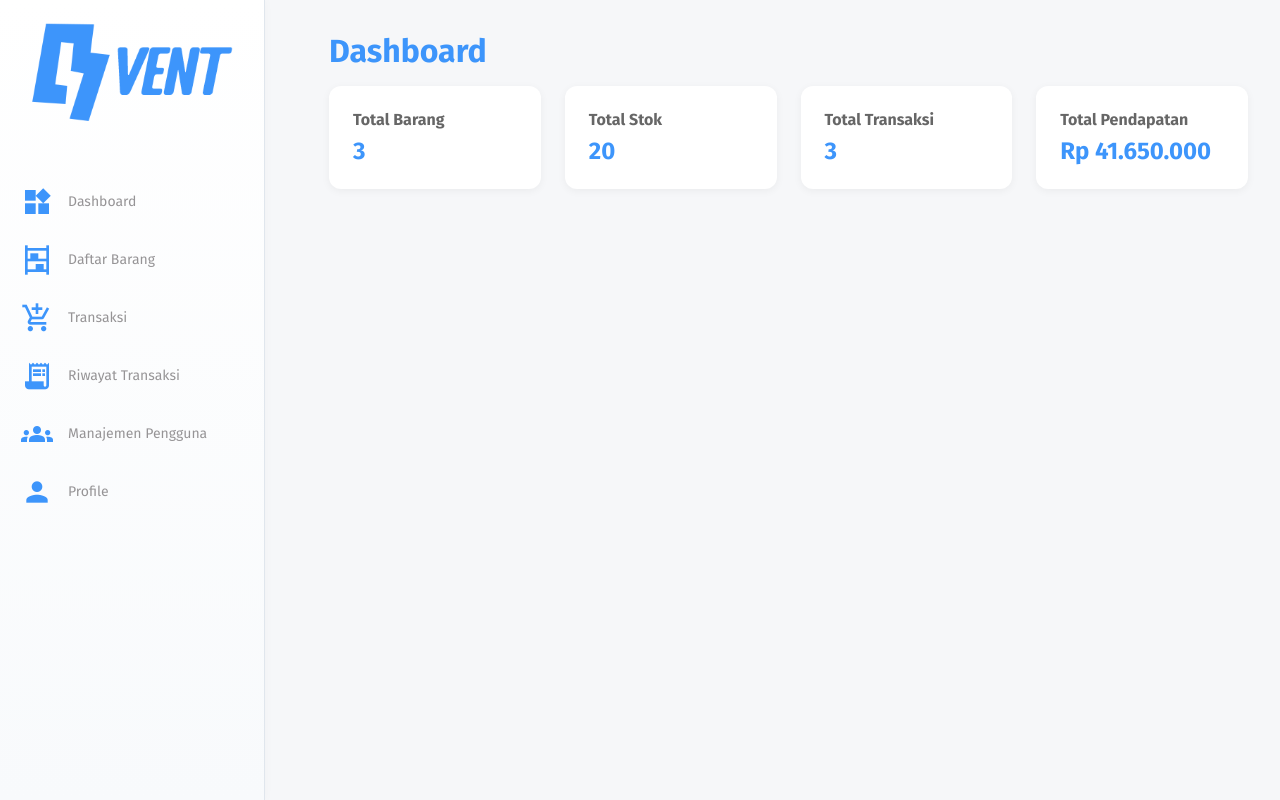
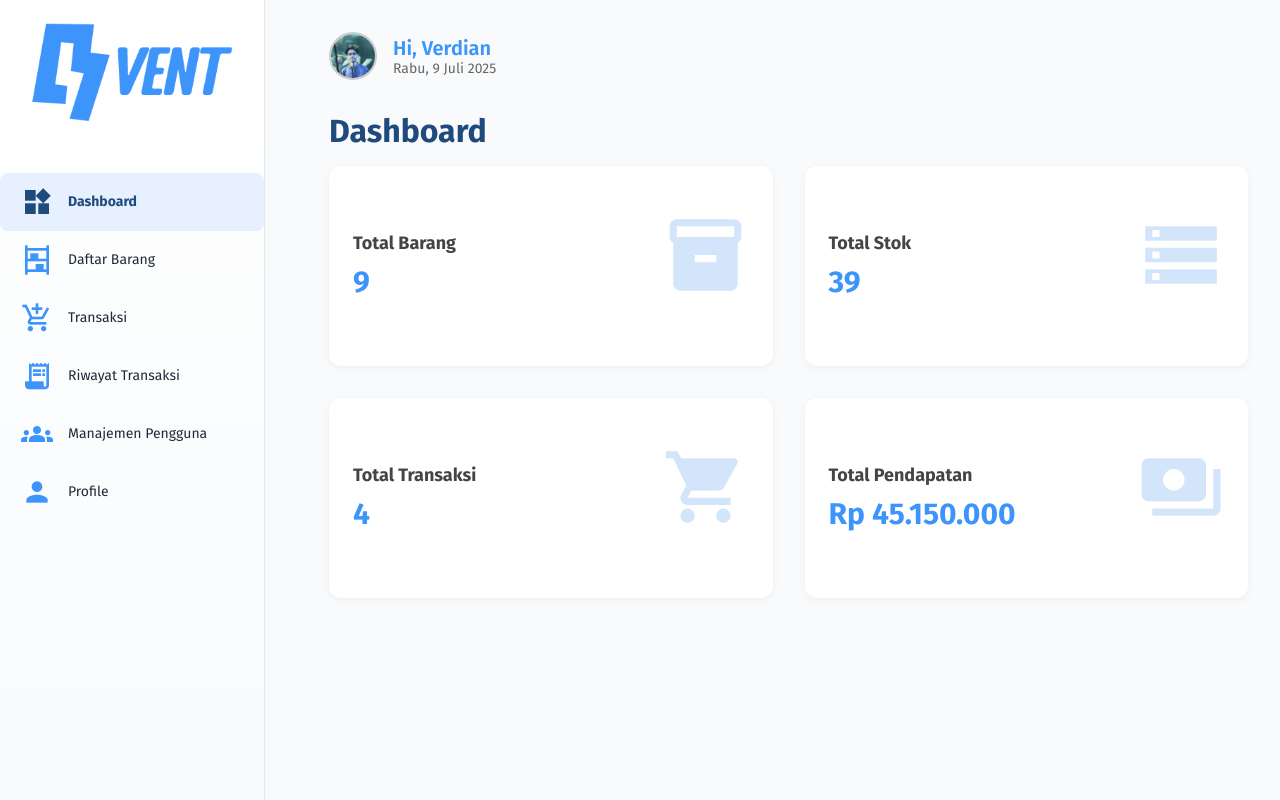
Before and after one commit to rVenee/PBK-TugasP11-Vue-Router-Verdian-Ramadhan-233510315, a Vue app: page / in a window 1280 px wide. Built offline with nearby package versions, Linux system fonts and the light colour scheme; data requests are answered from the project's data file.

Commit message:
final style css

```diff
--- a/db.json
+++ b/db.json
@@ -23,6 +23,54 @@
       "kategori": "Elektronik",
       "stok": 10,
       "harga": 250000
+    },
+    {
+      "id": "3",
+      "kode": "BRG004",
+      "nama": "Kursi Gaming Rexus RGC 103",
+      "kategori": "Furniture",
+      "stok": 3,
+      "harga": 1500000
+    },
+    {
+      "id": "4",
+      "kode": "BRG005",
+      "nama": "Monitor LG UltraGear 24MP59G-P",
+      "kategori": "Elektronik",
+      "stok": 2,
+      "harga": 2000000
+    },
+    {
+      "id": "5",
+      "kode": "BRG006",
+      "nama": "Keyboard Mechanical Corsair K70",
+      "kategori": "Elektronik",
+      "stok": 4,
+      "harga": 1200000
+    },
+    {
+      "id": "6",
+      "kode": "BRG007",
+      "nama": "Printer Canon PIXMA G2010",
+      "kategori": "Elektronik",
+      "stok": 2,
+      "harga": 1800000
+    },
+    {
+      "id": "7",
+      "kode": "BRG008",
+      "nama": "Speaker Bluetooth JBL Flip 5",
+      "kategori": "Elektronik",
+      "stok": 6,
+      "harga": 800000
+    },
+    {
+      "id": "8",
+      "kode": "BRG009",
+      "nama": "Headphone Sony WH-1000XM4",
+      "kategori": "Elektronik",
+      "stok": 2,
+      "harga": 3500000
     }
   ],
   "penjualan": [
@@ -43,6 +91,12 @@
       "barangId": "1",
       "jumlah": 5,
       "tanggal": "2025-07-10"
+    },
+    {
+      "id": "e2f5",
+      "barangId": "8",
+      "jumlah": 1,
+      "tanggal": "2025-07-11"
     }
   ]
 }
--- a/src/components/Sidebar.vue
+++ b/src/components/Sidebar.vue
@@ -9,32 +9,32 @@ import { RouterLink } from 'vue-router';
         </div>
 
         <div class="menu">
-            <RouterLink class="button" to="/">
+            <RouterLink class="button" to="/" exact-active-class="active">
                 <span class="material-icons">widgets</span>
                 <span class="text">Dashboard</span>
             </RouterLink>
 
-            <RouterLink class="button" to="/daftarbarang">
+            <RouterLink class="button" to="/daftarbarang" exact-active-class="active">
                 <span class="material-icons">shelves</span>
                 <span class="text">Daftar Barang</span>
             </RouterLink>
 
-            <RouterLink class="button" to="/transaksi">
+            <RouterLink class="button" to="/transaksi" exact-active-class="active">
                 <span class="material-icons">add_shopping_cart</span>
                 <span class="text">Transaksi</span>
             </RouterLink>
 
-            <RouterLink class="button" to="/riwayattransaksi">
+            <RouterLink class="button" to="/riwayattransaksi" exact-active-class="active">
                 <span class="material-icons">receipt_long</span>
                 <span class="text">Riwayat Transaksi</span>
             </RouterLink>
 
-            <RouterLink class="button" to="/manajemenpengguna">
+            <RouterLink class="button" to="/manajemenpengguna" exact-active-class="active">
                 <span class="material-icons">groups</span>
                 <span class="text">Manajemen Pengguna</span>
             </RouterLink>
 
-            <RouterLink class="button" to="/profile">
+            <RouterLink class="button" to="/profile" exact-active-class="active">
                 <span class="material-icons">person</span>
                 <span class="text">Profile</span>
             </RouterLink>
@@ -83,8 +83,22 @@ img {
     display: flex;
     align-items: center;
     text-decoration: none;
+    padding: 8px 16px;
+    transition: background-color 0.2s ease;
+}
 
-    padding: 8px 16px;
+.button.active {
+  background-color: #e6f0ff;
+  border-radius: 8px;
+  font-weight: bold;
+}
+
+.button.active .material-icons {
+  color: #1e4a7d;
+}
+
+.button.active .text {
+  color: #1e4a7d;
 }
 
 .material-icons {
@@ -95,7 +109,7 @@ img {
 }
 
 .text {
-    color: #969496;
+    color: #1f2937;
     font-size: 14px;
 }
 
@@ -104,7 +118,7 @@ img {
 }
 
 .text:hover {
-    color: #6d6d6d;
+    color: #3d95fb;
 }
 
 </style>
--- a/src/style.css
+++ b/src/style.css
@@ -2,14 +2,14 @@ body {
   margin: 0;
   padding: 0;
   font-family: "Fira Sans", sans-serif;
-  background-color: #f6f7f9;
+  background-color: #f7fafa;
   color: #333;
 }
 
 h1 {
   font-size: 32px;
   margin-bottom: 16px;
-  color: #3d95fb;
+  color: #1E4A7D;
 }
 
 input[type="text"] {
--- a/src/views/DaftarBarang.vue
+++ b/src/views/DaftarBarang.vue
@@ -2,7 +2,6 @@
 import { ref, computed, onMounted } from 'vue'
 import axios from 'axios'
 
-// Data
 const barang = ref([])
 const searchQuery = ref('')
 
@@ -17,7 +16,6 @@ const form = ref({
 const isEdit = ref(false)
 const editId = ref(null)
 
-// Load data barang
 const fetchBarang = async () => {
   try {
     const res = await axios.get('http://localhost:3000/barang')
@@ -28,7 +26,6 @@ const fetchBarang = async () => {
 }
 onMounted(fetchBarang)
 
-// Tambah / Edit
 const handleSubmit = async () => {
   if (!form.value.kode || !form.value.nama || !form.value.kategori) return
 
@@ -45,20 +42,17 @@ const handleSubmit = async () => {
   resetForm()
 }
 
-// Edit mode
 const edit = (item) => {
   isEdit.value = true
   editId.value = item.id
   form.value = { ...item }
 }
 
-// Hapus data
 const hapus = async (id) => {
   await axios.delete(`http://localhost:3000/barang/${id}`)
   await fetchBarang()
 }
 
-// Reset form
 const resetForm = () => {
   isEdit.value = false
   editId.value = null
@@ -71,7 +65,6 @@ const resetForm = () => {
   }
 }
 
-// Pencarian
 const filteredBarang = computed(() =>
   barang.value.filter(item =>
     item.nama.toLowerCase().includes(searchQuery.value.toLowerCase())
@@ -83,7 +76,6 @@ const filteredBarang = computed(() =>
   <main>
     <h1>Daftar Barang</h1>
 
-    <!-- Form Tambah/Edit -->
     <form @submit.prevent="handleSubmit" class="form-barang">
       <div class="form-row">
         <label for="kode">Kode Barang</label>
@@ -112,7 +104,6 @@ const filteredBarang = computed(() =>
       </div>
     </form>
 
-    <!-- Pencarian -->
     <input
       type="text"
       v-model="searchQuery"
@@ -120,7 +111,6 @@ const filteredBarang = computed(() =>
       class="search-input"
     />
 
-    <!-- Tabel Daftar Barang -->
     <table>
       <thead>
         <tr>
@@ -155,12 +145,6 @@ const filteredBarang = computed(() =>
 main {
   padding: 32px;
   padding-left: 64px;
-}
-
-h1 {
-  font-size: 28px;
-  margin-bottom: 24px;
-  color: #3d95fb;
 }
 
 .form-barang {
--- a/src/views/Dashboard.vue
+++ b/src/views/Dashboard.vue
@@ -9,6 +9,7 @@ const totalBarang = ref(0)
 const totalStok = ref(0)
 const totalTransaksi = ref(0)
 const totalPendapatan = ref(0)
+const currentDate = ref('')
 
 const fetchData = async () => {
   const resBarang = await axios.get('http://localhost:3000/barang')
@@ -21,12 +22,14 @@ const fetchData = async () => {
   totalStok.value = barang.value.reduce((sum, b) => sum + b.stok, 0)
   totalTransaksi.value = penjualan.value.length
 
-  // Hitung pendapatan dari penjualan x harga satuan
   totalPendapatan.value = penjualan.value.reduce((sum, t) => {
     const barangTerkait = barang.value.find(b => b.id === t.barangId)
     const harga = barangTerkait ? barangTerkait.harga : 0
     return sum + (t.jumlah * harga)
   }, 0)
+
+  const options = { weekday: 'long', year: 'numeric', month: 'long', day: 'numeric' }
+  currentDate.value = new Date().toLocaleDateString('id-ID', options)
 }
 
 onMounted(fetchData)
@@ -34,24 +37,63 @@ onMounted(fetchData)
 
 <template>
   <main class="dashboard">
+    <div class="header-bar">
+      <img src="../assets/profilep.jpg" alt="profile" class="profile" />
+      <div>
+        <h2>Hi, Verdian</h2>
+        <p>{{ currentDate }}</p>
+      </div>
+    </div>
+
     <h1>Dashboard</h1>
 
-    <div class="card-container">
+    <div class="card-grid">
       <div class="card">
-        <h2>Total Barang</h2>
-        <p>{{ totalBarang }}</p>
+        <div class="card-content">
+          <div>
+            <h3>Total Barang</h3>
+            <p>{{ totalBarang }}</p>
+          </div>
+          <div class="icon-box">
+            <span class="material-icons">inventory_2</span>
+          </div>
+        </div>
       </div>
+
       <div class="card">
-        <h2>Total Stok</h2>
-        <p>{{ totalStok }}</p>
+        <div class="card-content">
+          <div>
+            <h3>Total Stok</h3>
+            <p>{{ totalStok }}</p>
+          </div>
+          <div class="icon-box">
+            <span class="material-icons">storage</span>
+          </div>
+        </div>
       </div>
+
       <div class="card">
-        <h2>Total Transaksi</h2>
-        <p>{{ totalTransaksi }}</p>
+        <div class="card-content">
+          <div>
+            <h3>Total Transaksi</h3>
+            <p>{{ totalTransaksi }}</p>
+          </div>
+          <div class="icon-box">
+            <span class="material-icons">shopping_cart</span>
+          </div>
+        </div>
       </div>
+
       <div class="card">
-        <h2>Total Pendapatan</h2>
-        <p>Rp {{ totalPendapatan.toLocaleString('id-ID') }}</p>
+        <div class="card-content">
+          <div>
+            <h3>Total Pendapatan</h3>
+            <p>Rp {{ totalPendapatan.toLocaleString('id-ID') }}</p>
+          </div>
+          <div class="icon-box">
+            <span class="material-icons">payments</span>
+          </div>
+        </div>
       </div>
     </div>
   </main>
@@ -61,26 +103,84 @@ onMounted(fetchData)
 .dashboard {
   padding: 32px;
   padding-left: 64px;
+  background: #f9fafb;
+  min-height: 100vh;
 }
-.card-container {
+
+.header-bar {
   display: flex;
-  flex-wrap: wrap;
-  gap: 24px;
+  align-items: center;
+  gap: 16px;
+  margin-bottom: 32px;
 }
+
+.header-bar h2 {
+  margin: 0;
+  font-size: 20px;
+  font-weight: 600;
+  color: #3d95fb;
+}
+
+.header-bar p {
+  font-size: 14px;
+  color: #666;
+  margin: 0;
+}
+
+.profile {
+  width: 48px;
+  height: 48px;
+  border-radius: 50%;
+  object-fit: cover;
+  border: 2px solid #ccc;
+}
+
+.card-grid {
+  display: grid;
+  grid-template-columns: repeat(2, 1fr);
+  gap: 32px;
+}
+
 .card {
-  flex: 1 1 200px;
   background: white;
   border-radius: 12px;
   padding: 24px;
-  box-shadow: 0 2px 8px rgba(0,0,0,0.05);
+  box-shadow: 0 2px 8px rgba(0, 0, 0, 0.05);
+  height: 200px;
+  display: flex;
+  flex-direction: column;
+  justify-content: center;
+  transition: 0.2s ease;
 }
-.card h2 {
-  font-size: 16px;
-  color: #666;
-  margin-bottom: 8px;
+
+.card-content {
+  display: flex;
+  justify-content: space-between;
+  align-items: center;
+  height: 100%;
 }
+
+.icon-box {
+  font-size: 86px;
+  color: #d2e5fb;
+}
+
+.material-icons {
+  font-size: 86px;
+}
+
+.card:hover {
+  transform: scale(1.02);
+}
+
+.card h3 {
+  font-size: 18px;
+  color: #444;
+  margin-bottom: 10px;
+}
+
 .card p {
-  font-size: 24px;
+  font-size: 30px;
   font-weight: bold;
   color: #3d95fb;
 }
--- a/src/views/RiwayatTransaksi.vue
+++ b/src/views/RiwayatTransaksi.vue
@@ -59,7 +59,6 @@ onMounted(fetchData)
   <main class="riwayat-transaksi">
     <h1>Riwayat Transaksi</h1>
 
-    <!-- FILTER -->
     <div class="filters">
         <div class="filter-group">
             <label for="search">Cari Nama Barang</label>
@@ -78,7 +77,6 @@ onMounted(fetchData)
     </div>
 
 
-    <!-- TABEL -->
     <table>
       <thead>
         <tr>
--- a/src/views/Transaksi.vue
+++ b/src/views/Transaksi.vue
@@ -39,7 +39,6 @@ const submitTransaksi = async () => {
   form.value.jumlah = 1
   form.value.tanggal = new Date().toISOString().split('T')[0]
 
-  // Refresh barang list untuk update stok terbaru
   await fetchBarang()
 }
 
@@ -50,6 +49,7 @@ onMounted(fetchBarang)
   <main>
     <h1>Transaksi Penjualan</h1>
 
+    <div class="form-wrapper">
       <form @submit.prevent="submitTransaksi" class="transaksi-form">
         <div class="form-row">
           <label>Barang</label>
@@ -73,44 +73,78 @@ onMounted(fetchBarang)
 
         <button type="submit">Simpan Transaksi</button>
       </form>
+    </div>
   </main>
 </template>
 
 <style scoped>
+main {
+  padding: 48px 64px;
+  background-color: #f9fafb;
+  min-height: 100vh;
+  display: flex;
+  flex-direction: column;
+}
+
+.form-wrapper {
+  display: flex;
+  justify-content: center;
+}
+
 .transaksi-form {
-  max-width: 400px;
-  padding: 20px;
+  max-width: 700px;
+  width: 100%;
+  padding: 32px;
   background: white;
-  border-radius: 12px;
-  box-shadow: 0 2px 6px rgba(0, 0, 0, 0.05);
+  border-radius: 16px;
+  box-shadow: 0 4px 12px rgba(0, 0, 0, 0.06);
+  display: flex;
+  flex-direction: column;
+  gap: 24px;
 }
 
 .form-row {
-  margin-bottom: 16px;
+  display: flex;
+  flex-direction: column;
 }
 
 label {
-  display: block;
-  font-weight: 500;
-  margin-bottom: 6px;
+  font-size: 16px;
+  font-weight: 600;
+  margin-bottom: 8px;
+  color: #333;
 }
 
 select,
 input[type="number"],
 input[type="date"] {
-  width: 100%;
-  padding: 10px;
-  border-radius: 6px;
+  padding: 14px 16px;
+  font-size: 16px;
+  border-radius: 8px;
   border: 1px solid #ccc;
+  transition: 0.2s;
+}
+
+select:focus,
+input:focus {
+  border-color: #3d95fb;
+  outline: none;
+  box-shadow: 0 0 0 2px rgba(61, 149, 251, 0.2);
 }
 
 button {
   background: #3d95fb;
   color: white;
-  padding: 10px 16px;
+  padding: 14px;
   border: none;
-  border-radius: 6px;
+  border-radius: 8px;
+  font-size: 16px;
+  font-weight: bold;
   cursor: pointer;
-  font-weight: bold;
+  transition: 0.2s;
+}
+
+button:hover {
+  background: #2c7de4;
 }
 </style>
```
Also changed, not shown: src/assets/profilep.jpg (added). Lines whose indentation alone changed are shown as unchanged.
